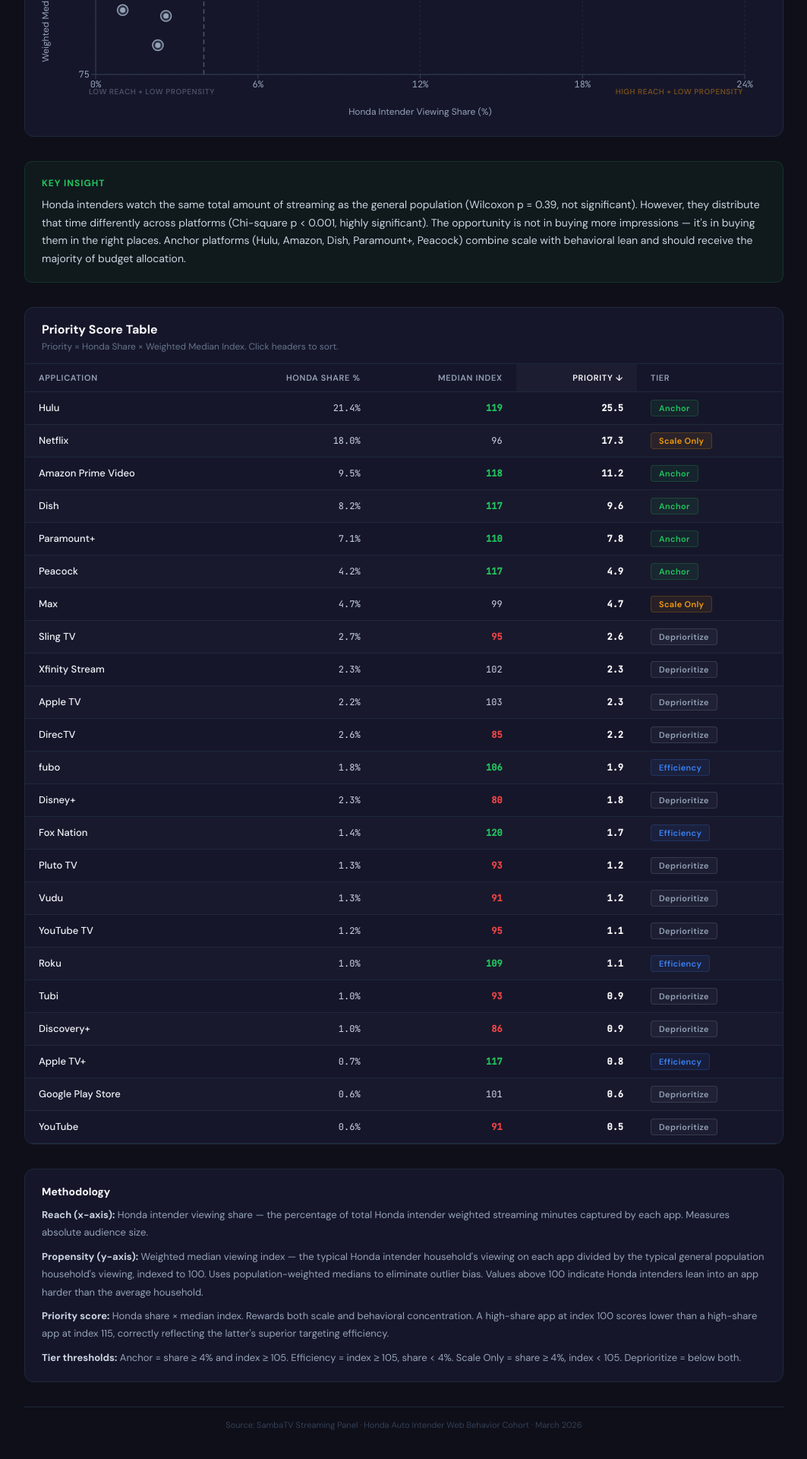
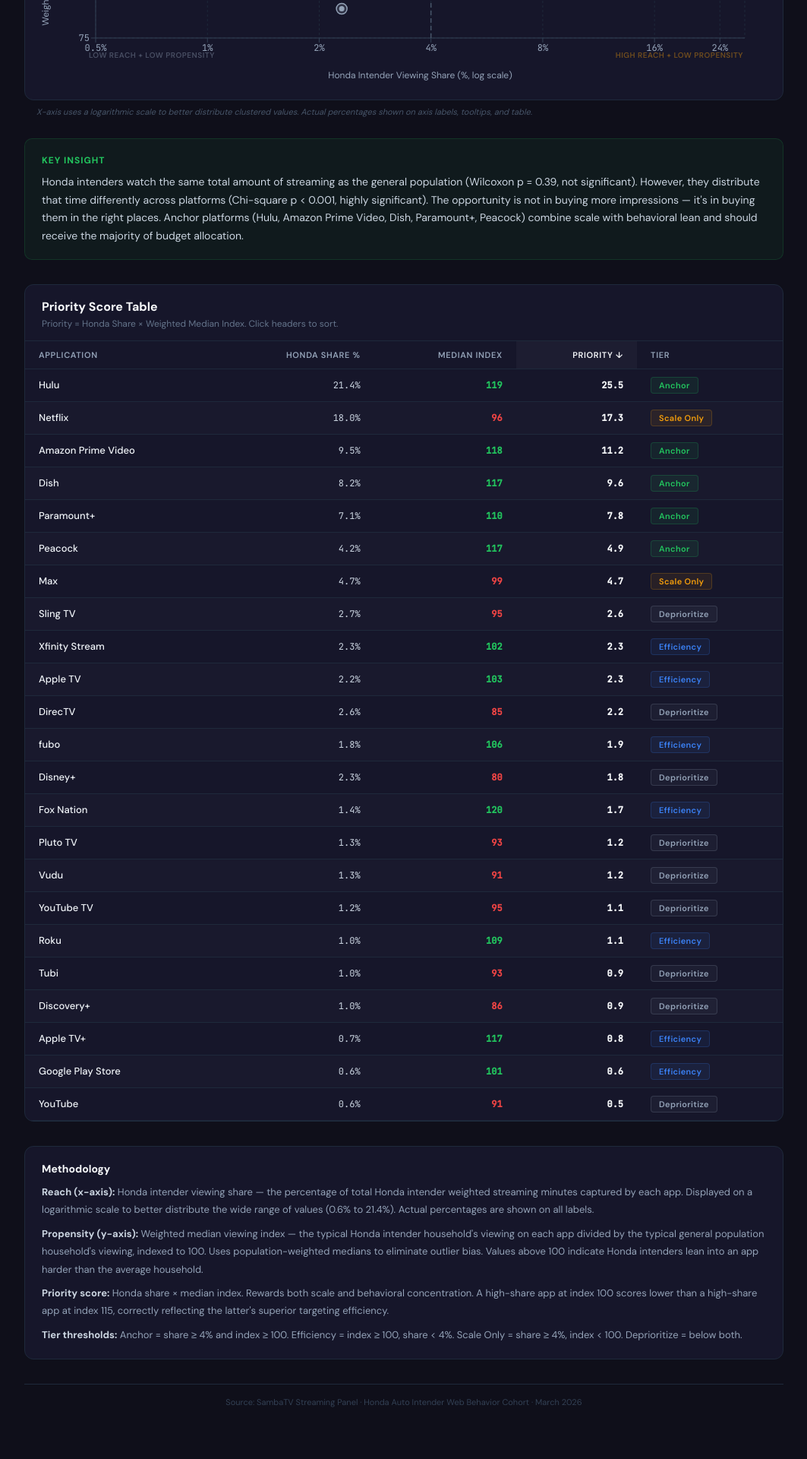
Before and after one commit to PhillipKeefe/allstate-media-planning, a React (Vite) app: page / in a window 1280 px wide. Shown: the part 806-2726 px from the top of the page at 76% size, without its empty margins (108-1171 px from the left). Built offline with nearby package versions, Linux system fonts and the light colour scheme.

Commit message:
log scale x-axis, updated tier thresholds

```diff
--- a/src/App.jsx
+++ b/src/App.jsx
@@ -30,10 +30,13 @@
   { app: "Google Play Store", honda_pct: 0.6, median_index: 101 },
 ];
 
+const REACH_THRESHOLD = 4;
+const PROPENSITY_THRESHOLD = 100;
+
 function getTier(d) {
-  if (d.honda_pct >= 4 && d.median_index >= 105) return "anchor";
-  if (d.honda_pct < 4 && d.median_index >= 105) return "efficiency";
-  if (d.honda_pct >= 4 && d.median_index < 105) return "scale";
+  if (d.honda_pct >= REACH_THRESHOLD && d.median_index >= PROPENSITY_THRESHOLD) return "anchor";
+  if (d.honda_pct < REACH_THRESHOLD && d.median_index >= PROPENSITY_THRESHOLD) return "efficiency";
+  if (d.honda_pct >= REACH_THRESHOLD && d.median_index < PROPENSITY_THRESHOLD) return "scale";
   return "deprioritize";
 }
 
@@ -43,6 +46,8 @@
   scale:        { label: "Scale Only",    full: "High Reach + Low Propensity",   color: "#f59e0b", bg: "rgba(245,158,11,0.08)",  rec: "Use selectively for broad reach" },
   deprioritize: { label: "Deprioritize",  full: "Low Reach + Low Propensity",    color: "#94a3b8", bg: "rgba(148,163,184,0.06)", rec: "Shift budget away" },
 };
+
+const LOG_TICKS = [0.5, 1, 2, 4, 8, 16, 24];
 
 const CustomTooltip = ({ active, payload }) => {
   if (!active || !payload?.length) return null;
@@ -162,6 +167,8 @@
       minHeight: "100vh",
       padding: "40px 28px 60px",
     }}>
+      <link href="https://fonts.googleapis.com/css2?family=DM+Sans:wght@400;500;600;700&family=JetBrains+Mono:wght@400;500&display=swap" rel="stylesheet" />
+
       <div style={{ maxWidth: 1000, margin: "0 auto" }}>
 
         <div style={{ marginBottom: 40 }}>
@@ -191,7 +198,7 @@
 
         <div style={{
           background: "#16162a", borderRadius: 12, padding: "28px 20px 16px 8px",
-          border: "1px solid #1e293b", marginBottom: 32, position: "relative"
+          border: "1px solid #1e293b", marginBottom: 8, position: "relative"
         }}>
           <div style={{
             fontSize: 16, fontWeight: 700, color: "#f8fafc",
@@ -216,12 +223,13 @@
               <CartesianGrid strokeDasharray="3 3" stroke="#1e293b" />
               <XAxis
                 dataKey="honda_pct" type="number"
+                scale="log" domain={[0.5, 28]}
+                ticks={LOG_TICKS}
                 tick={{ fill: "#94a3b8", fontSize: 12, fontFamily: "JetBrains Mono" }}
                 stroke="#334155"
-                domain={[0, 24]}
                 tickFormatter={v => `${v}%`}
               >
-                <Label value="Honda Intender Viewing Share (%)" position="bottom" offset={14}
+                <Label value="Honda Intender Viewing Share (%, log scale)" position="bottom" offset={14}
                   style={{ fill: "#94a3b8", fontSize: 12, fontFamily: "DM Sans" }} />
               </XAxis>
               <YAxis
@@ -233,14 +241,20 @@
                 <Label value="Weighted Median Viewing Index" angle={-90} position="left" offset={6}
                   style={{ fill: "#94a3b8", fontSize: 12, fontFamily: "DM Sans" }} />
               </YAxis>
-              <ReferenceLine y={100} stroke="#475569" strokeDasharray="6 4" strokeWidth={1.5} />
-              <ReferenceLine x={4} stroke="#475569" strokeDasharray="6 4" strokeWidth={1.5} />
+              <ReferenceLine y={PROPENSITY_THRESHOLD} stroke="#475569" strokeDasharray="6 4" strokeWidth={1.5} />
+              <ReferenceLine x={REACH_THRESHOLD} stroke="#475569" strokeDasharray="6 4" strokeWidth={1.5} />
               <Tooltip content={<CustomTooltip />} cursor={false} />
               <Scatter data={data} shape={<CustomDot />}>
                 {data.map((d, i) => <Cell key={i} />)}
               </Scatter>
             </ScatterChart>
           </ResponsiveContainer>
+        </div>
+        <div style={{
+          fontSize: 11, color: "#475569", fontStyle: "italic",
+          padding: "0 0 28px 16px",
+        }}>
+          X-axis uses a logarithmic scale to better distribute clustered values. Actual percentages shown on axis labels, tooltips, and table.
         </div>
 
         <div style={{
@@ -254,7 +268,7 @@
             Honda intenders watch the same total amount of streaming as the general population (Wilcoxon p = 0.39, not significant).
             However, they distribute that time differently across platforms (Chi-square p &lt; 0.001, highly significant).
             The opportunity is not in buying more impressions — it's in buying them in the right places.
-            Anchor platforms (Hulu, Amazon, Dish, Paramount+, Peacock) combine scale with behavioral lean
+            Anchor platforms (Hulu, Amazon Prime Video, Dish, Paramount+, Peacock) combine scale with behavioral lean
             and should receive the majority of budget allocation.
           </div>
         </div>
@@ -324,8 +338,8 @@
                       <td style={{
                         padding: "10px 18px", textAlign: "right",
                         fontFamily: "JetBrains Mono", fontSize: 12,
-                        color: d.median_index >= 105 ? "#22c55e" : d.median_index <= 95 ? "#ef4444" : "#cbd5e1",
-                        fontWeight: d.median_index >= 105 || d.median_index <= 95 ? 600 : 400,
+                        color: d.median_index >= PROPENSITY_THRESHOLD ? "#22c55e" : "#ef4444",
+                        fontWeight: 600,
                       }}>
                         {d.median_index}
                       </td>
@@ -363,7 +377,8 @@
           </div>
           <div style={{ fontSize: 13, color: "#94a3b8", lineHeight: 1.8 }}>
             <strong style={{ color: "#cbd5e1" }}>Reach (x-axis):</strong> Honda intender viewing share — the percentage of total Honda intender
-            weighted streaming minutes captured by each app. Measures absolute audience size.
+            weighted streaming minutes captured by each app. Displayed on a logarithmic scale to better
+            distribute the wide range of values (0.6% to 21.4%). Actual percentages are shown on all labels.
           </div>
           <div style={{ fontSize: 13, color: "#94a3b8", lineHeight: 1.8, marginTop: 8 }}>
             <strong style={{ color: "#cbd5e1" }}>Propensity (y-axis):</strong> Weighted median viewing index — the typical Honda intender
@@ -377,8 +392,8 @@
             correctly reflecting the latter's superior targeting efficiency.
           </div>
           <div style={{ fontSize: 13, color: "#94a3b8", lineHeight: 1.8, marginTop: 8 }}>
-            <strong style={{ color: "#cbd5e1" }}>Tier thresholds:</strong> Anchor = share ≥ 4% and index ≥ 105.
-            Efficiency = index ≥ 105, share &lt; 4%. Scale Only = share ≥ 4%, index &lt; 105.
+            <strong style={{ color: "#cbd5e1" }}>Tier thresholds:</strong> Anchor = share ≥ {REACH_THRESHOLD}% and index ≥ {PROPENSITY_THRESHOLD}.
+            Efficiency = index ≥ {PROPENSITY_THRESHOLD}, share &lt; {REACH_THRESHOLD}%. Scale Only = share ≥ {REACH_THRESHOLD}%, index &lt; {PROPENSITY_THRESHOLD}.
             Deprioritize = below both.
           </div>
         </div>
```
Also changed, not shown: 1 other file (tests, documents, lock files or other folders).
